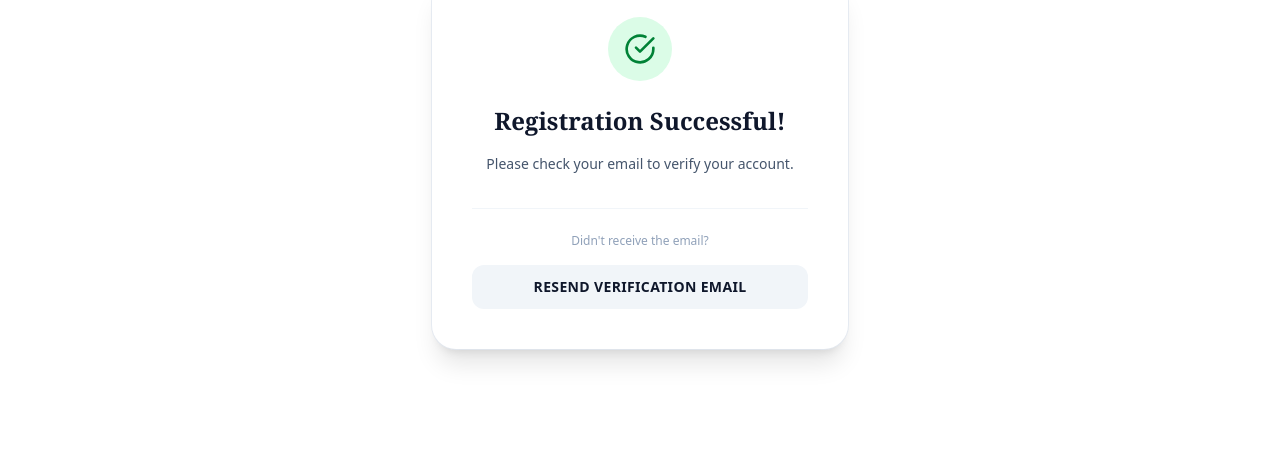
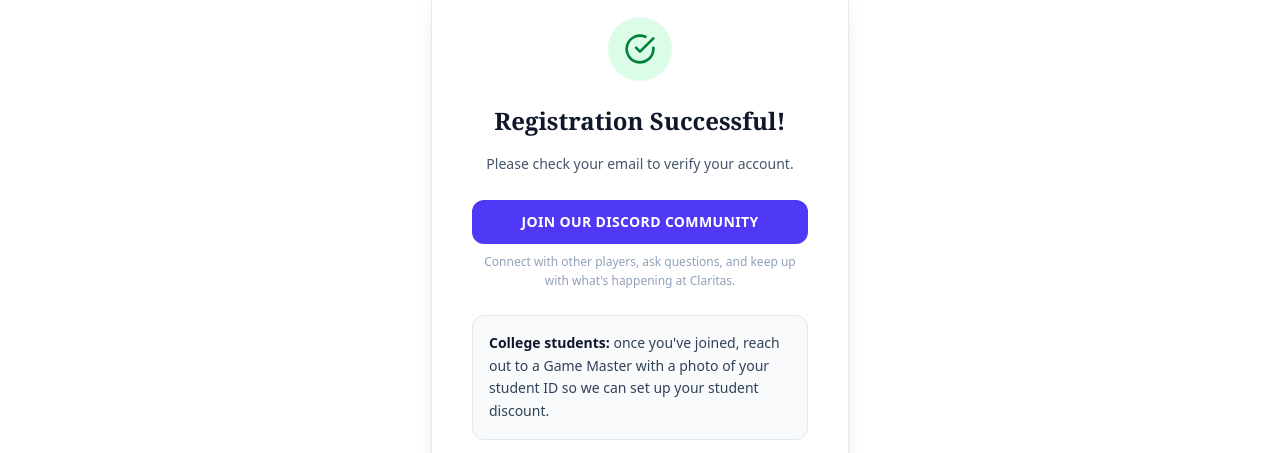
Before and after one commit to KasenFudge/ageofclaritas-webapp, a Django app: page /accounts/registration_success/ in a window 1280 px wide. Shown: the part 192-645 px from the top of the page. Run offline with Django 5.2, Linux system fonts and the light colour scheme; style sheets or scripts are compiled from the project's sources; some libraries are stand-ins or nearby versions; some web fonts are replaced; grey boxes are pictures that could not be loaded.

Commit message:
Finishing setup for Event Registration stuff. Put in place measures for veteran status, student status, and for parents to sign waivers for children.

```diff
--- a/accounts/templates/accounts/registration_success.html
+++ b/accounts/templates/accounts/registration_success.html
@@ -10,7 +10,21 @@
         </svg>
       </div>
       <h1 class="text-2xl font-serif font-bold text-slate-900 mb-4">Registration Successful!</h1>
-      <p class="text-sm text-center text-slate-600 mb-8 leading-relaxed">Please check your email to verify your account.</p>
+      <p class="text-sm text-center text-slate-600 mb-6 leading-relaxed">Please check your email to verify your account.</p>
+
+      <!-- Community Discord CTA -->
+      <a href="https://discord.gg/ufntthBSDB" target="_blank" rel="noopener noreferrer" class="flex items-center justify-center gap-2 rounded-xl bg-indigo-600 hover:bg-indigo-700 text-white font-bold py-3 text-sm uppercase tracking-wide transition-colors">
+        Join Our Discord Community
+      </a>
+      <p class="text-xs text-slate-400 mt-2 mb-6 leading-relaxed">Connect with other players, ask questions, and keep up with what's happening at Claritas.</p>
+
+      <!-- College Student Discount Note -->
+      <div class="rounded-xl bg-slate-50 border border-slate-200 px-4 py-4 text-left">
+        <p class="text-sm text-slate-700 leading-relaxed">
+          <span class="font-semibold text-slate-900">College students:</span> once you've joined, reach out to a
+          Game Master with a photo of your student ID so we can set up your student discount.
+        </p>
+      </div>
 
       <!-- The Resend Form -->
       <form action="{% url 'accounts:resend_verification' %}" method="post" class="mt-8 border-t border-slate-100 pt-6">
--- a/accounts/views.py
+++ b/accounts/views.py
@@ -101,7 +101,8 @@ def _build_dashboard_context(user):
     """Shared by the dashboard GET view and the settings-update view."""
     now = timezone.now()
 
-    child_ids = list(user.child_accounts.values_list("id", flat=True))
+    children = list(user.child_accounts.all())
+    child_ids = [child.id for child in children]
     household_ids = [user.id] + child_ids
 
     # 1. Upcoming Schedule Logic
@@ -140,6 +141,21 @@ def _build_dashboard_context(user):
     if active_waiver and has_signed_current_waiver:
         past_waivers = past_waivers.exclude(waiver=active_waiver)
 
+    # Household waiver status: lets a parent see (and act on) which of their
+    # children still need the active waiver signed, right alongside their own.
+    child_waiver_status = []
+    if active_waiver and children:
+        signed_child_ids = set(
+            WaiverSignature.objects.filter(waiver=active_waiver, user_id__in=child_ids).values_list(
+                "user_id", flat=True
+            )
+        )
+        child_waiver_status = [{"user": child, "has_signed": child.id in signed_child_ids} for child in children]
+
+    household_waiver_pending = bool(active_waiver) and (
+        not has_signed_current_waiver or any(not status["has_signed"] for status in child_waiver_status)
+    )
+
     active_surveys = Survey.objects.filter(is_active=True).exclude(submissions__user=user).distinct()
 
     return {
@@ -152,6 +168,8 @@ def _build_dashboard_context(user):
         "has_signed_current_waiver": has_signed_current_waiver,
         "current_signature": current_signature,
         "past_waivers": past_waivers,
+        "child_waiver_status": child_waiver_status,
+        "household_waiver_pending": household_waiver_pending,
         "active_surveys": active_surveys,
     }
 
@@ -187,8 +205,20 @@ def update_account_settings_view(request):
 @require_POST
 def sign_waiver_view(request):
     waiver = get_object_or_404(Waiver, pk=request.POST.get("waiver_id"), is_active=True)
+
+    # Finds the user's account and any of their child accounts.
+    user_id = request.POST.get("user_id")
+    if user_id and str(user_id) != str(request.user.id):
+        target_user = get_object_or_404(request.user.child_accounts.all(), id=user_id)
+    else:
+        target_user = request.user
+
     # get_or_create rather than create: guards against a double-submit
     # (e.g. double-click) tripping the unique_together constraint.
-    WaiverSignature.objects.get_or_create(user=request.user, waiver=waiver)
-    messages.success(request, "Thank you for signing the waiver.")
+    WaiverSignature.objects.get_or_create(user=target_user, waiver=waiver)
+
+    if target_user == request.user:
+        messages.success(request, "Thank you for signing the waiver.")
+    else:
+        messages.success(request, f"Thank you for signing the waiver on behalf of {target_user}.")
     return redirect("accounts:dashboard")
--- a/events/forms.py
+++ b/events/forms.py
@@ -44,6 +44,18 @@ class EventRegistrationForm(forms.ModelForm):
         help_text="Choose whether you'd like to pay online now or in person at the event.",
     )
 
+    # A checkbox as one more confirmation for first_time discount. Meant to catch
+    # old players using the new website for the first time.
+    is_first_event = forms.BooleanField(
+        label="This is my first Claritas event",
+        required=False,
+        widget=forms.CheckboxInput(attrs={"class": CHECKBOX_CLASSES}),
+        help_text=(
+            "Uncheck this if you've attended an Age of Claritas event before -- even one that "
+            "predates this website. This determines your first-time player discount."
+        ),
+    )
+
     class Meta:
         model = EventRegistration
         fields = ["declared_arrival_time", "weapon_rental"]
@@ -52,6 +64,11 @@ class EventRegistrationForm(forms.ModelForm):
         self.event = event
         self.user = user
         super().__init__(*args, **kwargs)
+
+        # Already-flagged veterans don't need to be asked -- drop the field entirely so
+        # there's nothing for the view to misinterpret if it's absent from cleaned_data.
+        if self.user is not None and getattr(self.user, "is_veteran", False):
+            del self.fields["is_first_event"]
 
     def clean(self):
         cleaned_data = super().clean()
--- a/events/views.py
+++ b/events/views.py
@@ -108,6 +108,12 @@ def event_registration_view(request, slug, user_id=None):
             weapon_rental = form.cleaned_data.get("weapon_rental", False)
             payment_method = form.cleaned_data.get("payment_method", "in_person")
 
+            # Self-reported "not my first event" - mark them as veteran for pricing so a first time discount
+            # is not applied to their account and we don't ask them in the future.
+            if form.cleaned_data.get("is_first_event") is False and not target_user.is_veteran:
+                target_user.is_veteran = True
+                target_user.save(update_fields=["is_veteran"])
+
             # Compute transaction details for the target attendee
             registration_time = timezone.now()
             quote = quote_price(
```
Also changed, not shown: accounts/admin.py (+8 -2 lines), accounts/templates/accounts/dashboard.html (+45 -8 lines).
